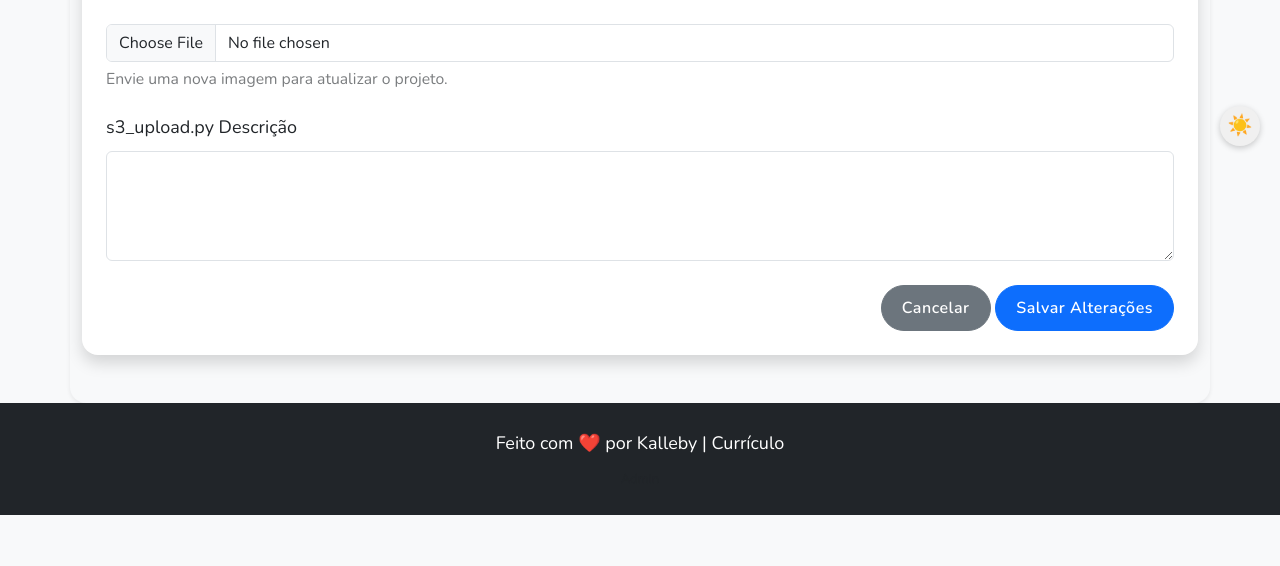
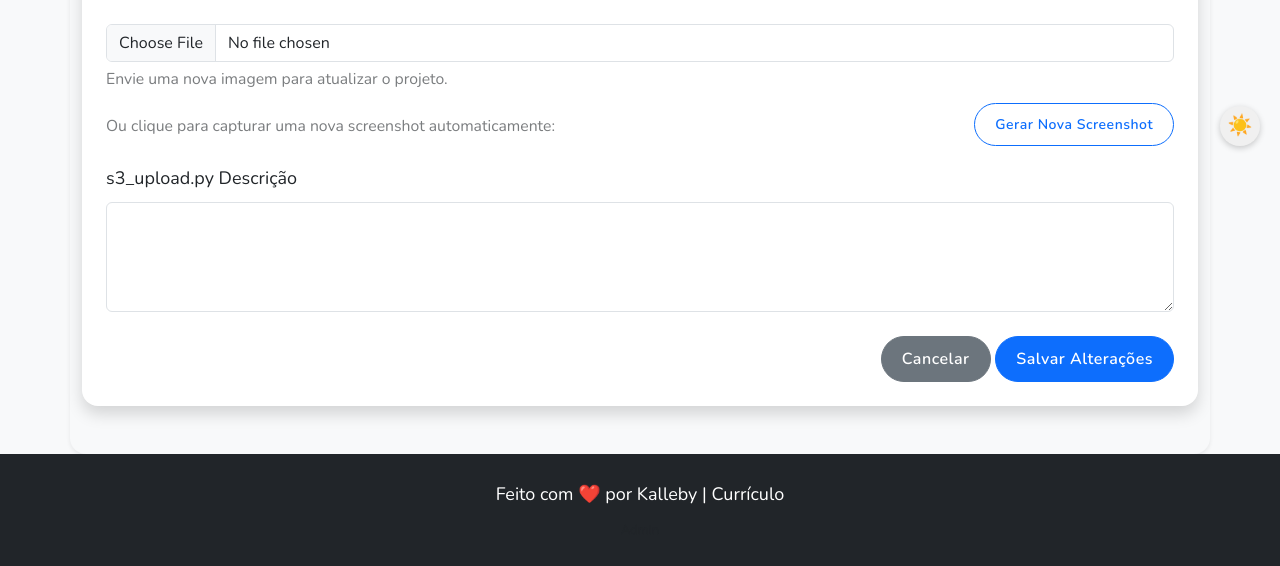
Before and after one commit to KallebyX/Portifolio, a Flask app: template backend/templates/editar_projeto.html in a window 1280 px wide. Shown: the part 634-1200 px from the top of the page. Before the commit the page ends 1149 px from the top, so only its background shows below. Run offline with Flask 3, Linux system fonts and the light colour scheme; the template is opened without the code that fills it, so the values that code supplies are empty.

Commit message:
atualização na adição de projetos

```diff
--- a/backend/templates/editar_projeto.html
+++ b/backend/templates/editar_projeto.html
@@ -40,6 +40,10 @@
         </div>
         <input class="form-control" type="file" id="imagem" name="imagem" accept="image/*">
         <small class="form-text text-muted">Envie uma nova imagem para atualizar o projeto.</small>
+        <div class="d-flex justify-content-between align-items-center mt-2">
+          <small class="form-text text-muted">Ou clique para capturar uma nova screenshot automaticamente:</small>
+          <button type="submit" name="acao" value="gerar_screenshot" class="btn btn-outline-primary btn-sm ms-3">Gerar Nova Screenshot</button>
+        </div>
       </div>
       <div class="col-md-12">s3_upload.py
         <label for="descricao" class="form-label">Descrição</label>
```
Also changed, not shown: backend/routes/admin.py (+19 -12 lines).
